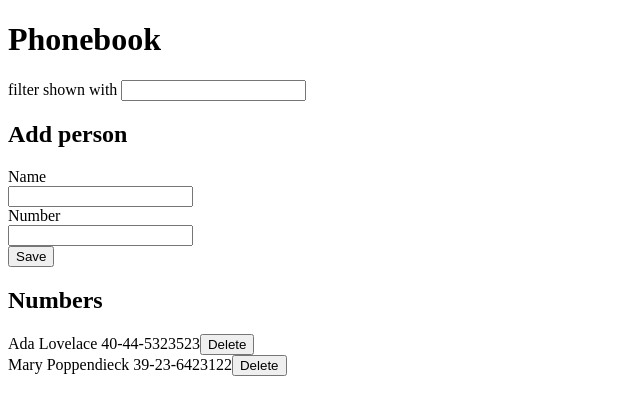
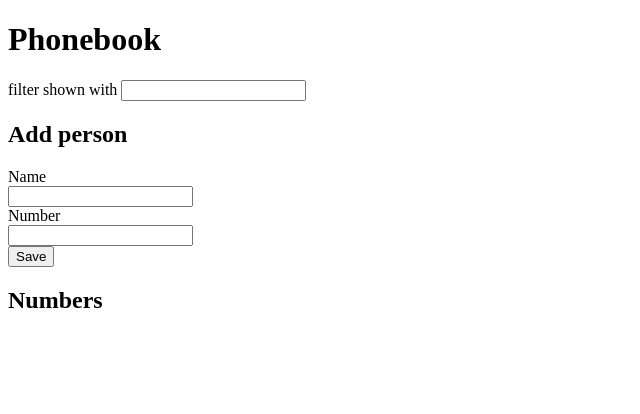
Before and after one commit to marekzelinka/phonebook-frontend, a React (Vite) app: page / in a window 1280 px wide. Shown: the top 414 px of the page, without its empty margins (0-640 px from the left). Built offline with nearby package versions, Linux system fonts and the light colour scheme; data requests are answered from the project's data file.

Commit message:
solve ex2.17

```diff
--- a/db.json
+++ b/db.json
@@ -1,14 +1,3 @@
 {
-  "persons": [
-    {
-      "name": "Ada Lovelace",
-      "number": "40-44-5323523",
-      "id": "2"
-    },
-    {
-      "name": "Mary Poppendieck",
-      "number": "39-23-6423122",
-      "id": "4"
-    }
-  ]
+  "persons": []
 }
--- a/src/App.jsx
+++ b/src/App.jsx
@@ -69,9 +69,17 @@ function App() {
       return
     }
 
-    deletePersonById(id).then(() => {
-      setPersons((persons) => persons.filter((person) => person.id !== id))
-    })
+    deletePersonById(id)
+      .then(() => {
+        setPersons((persons) => persons.filter((person) => person.id !== id))
+      })
+      .catch(() => {
+        notify({
+          status: 'error',
+          message: `Information of ${personToDelete.name} has already been removed from server`,
+        })
+        setPersons((persons) => persons.filter((person) => person.id !== id))
+      })
   }
 
   return (
```
